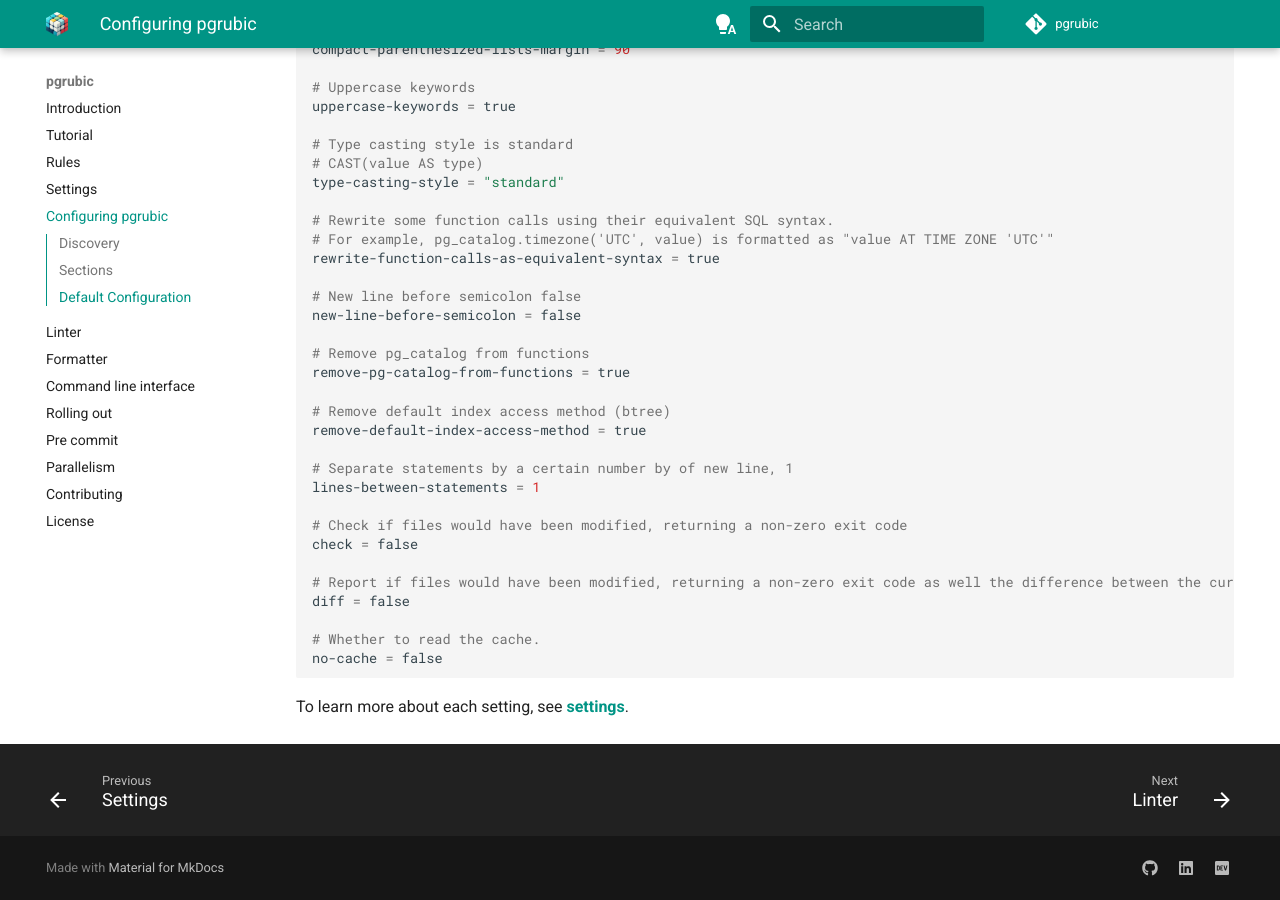
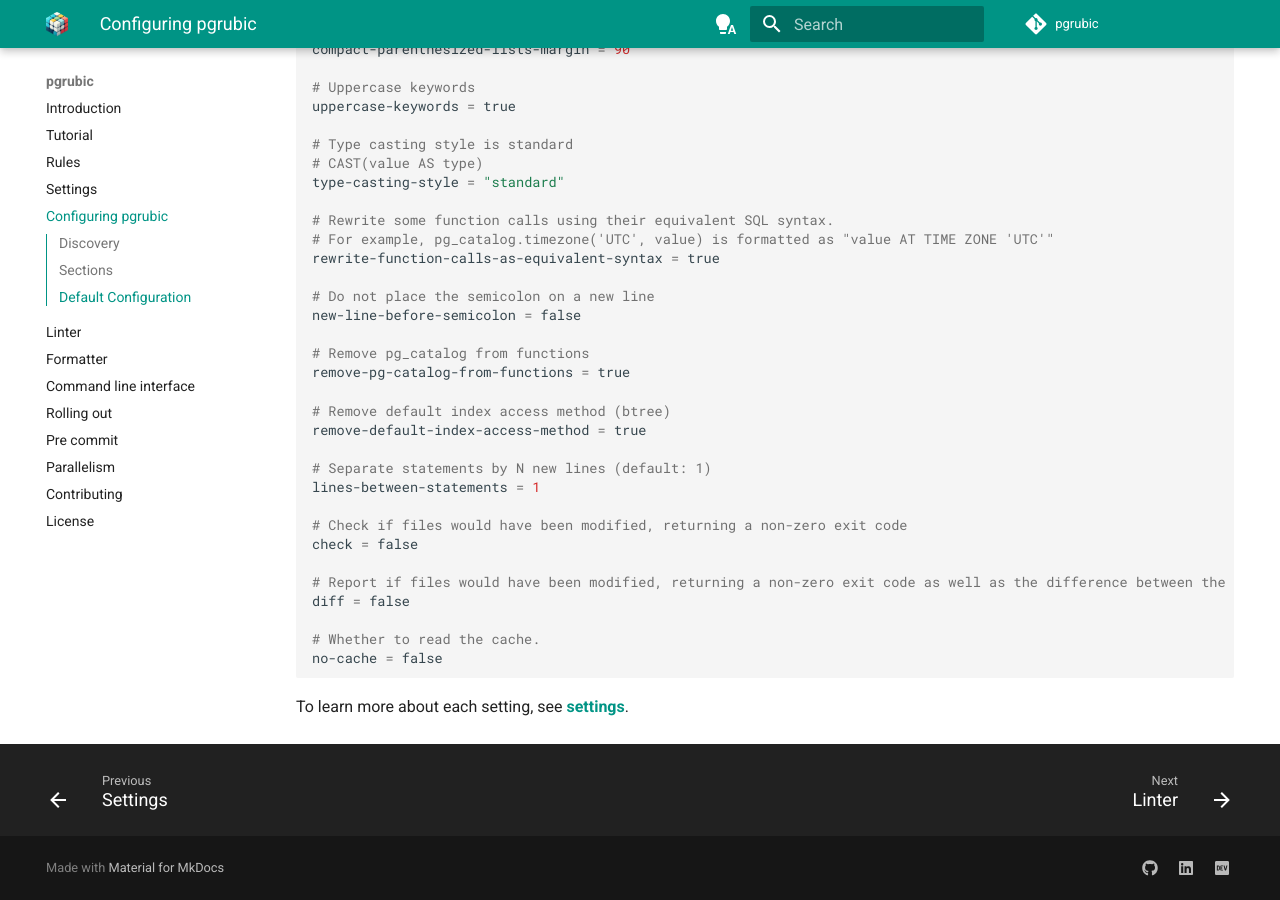
Before and after one commit to bolajiwahab/pgrubic, an MkDocs documentation site: the page built from docs/docs/configuration.md, in a window 1280 px wide and 900 px high, scrolled down 2736 px. Built offline with MkDocs 1.6.1 and Material for MkDocs 9.7.7, drawn with Linux system fonts in a browser that asks for light colours; comment, search, counter and statistics services are not loaded; some of the changed text lies outside the part shown.

Commit message:
docs: address comments

```diff
--- a/docs/docs/configuration.md
+++ b/docs/docs/configuration.md
@@ -100,7 +100,7 @@
 # Allow any naming convention for primary key constraints
 regex-constraint-primary-key = "^.+$"
 
-# ALlow any naming convention for unique keys
+# Allow any naming convention for unique keys
 regex-constraint-unique-key = "^.+$"
 
 # Allow any naming convention for foreign keys
@@ -139,7 +139,7 @@
 # For example, pg_catalog.timezone('UTC', value) is formatted as "value AT TIME ZONE 'UTC'"
 rewrite-function-calls-as-equivalent-syntax = true
 
-# New line before semicolon false
+# Do not place the semicolon on a new line
 new-line-before-semicolon = false
 
 # Remove pg_catalog from functions
@@ -148,13 +148,13 @@
 # Remove default index access method (btree)
 remove-default-index-access-method = true
 
-# Separate statements by a certain number by of new line, 1
+# Separate statements by N new lines (default: 1)
 lines-between-statements = 1
 
 # Check if files would have been modified, returning a non-zero exit code
 check = false
 
-# Report if files would have been modified, returning a non-zero exit code as well the difference between the current file and how the formatted file would look like
+# Report if files would have been modified, returning a non-zero exit code as well as the difference between the current file and how the formatted file would look like
 diff = false
 
 # Whether to read the cache.
```
Also changed, not shown: src/pgrubic/pgrubic.toml (+4 -4 lines), README.md.
